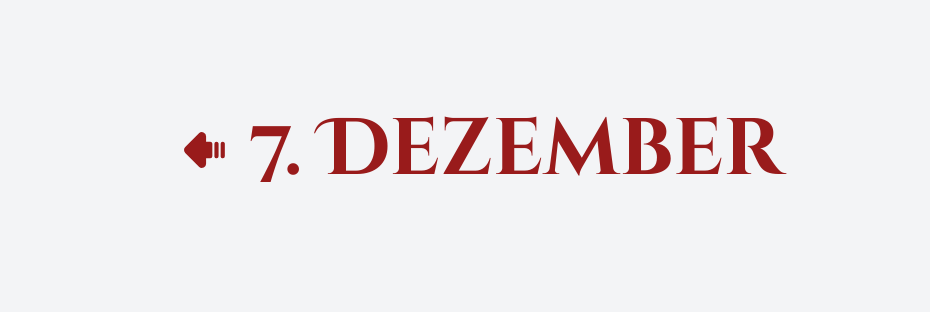
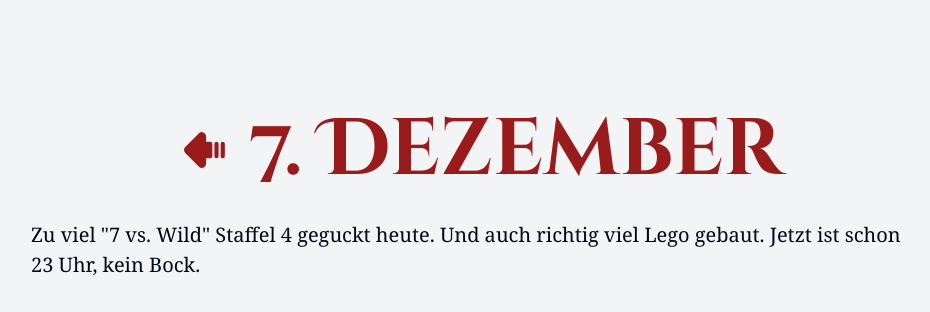
Before and after one commit to sebkasanzew/home, a Next.js app: page /advent/2024/7 in a window 1280 px wide. Shown: the top 312 px of the page, without its empty margins (169-1099 px from the left). Built offline with nearby package versions, Linux system fonts and the light colour scheme.

Commit message:
Add day 7

```diff
--- a/src/app/advent/2024/7/page.tsx
+++ b/src/app/advent/2024/7/page.tsx
@@ -3,5 +3,10 @@ export const metadata = {
 };
 
 export default function Day7() {
-  return null;
+  return (
+    <p>
+      {`Zu viel "7 vs. Wild" Staffel 4 geguckt heute. Und auch richtig viel Lego
+      gebaut. Jetzt ist schon 23 Uhr, kein Bock.`}
+    </p>
+  );
 }
```
